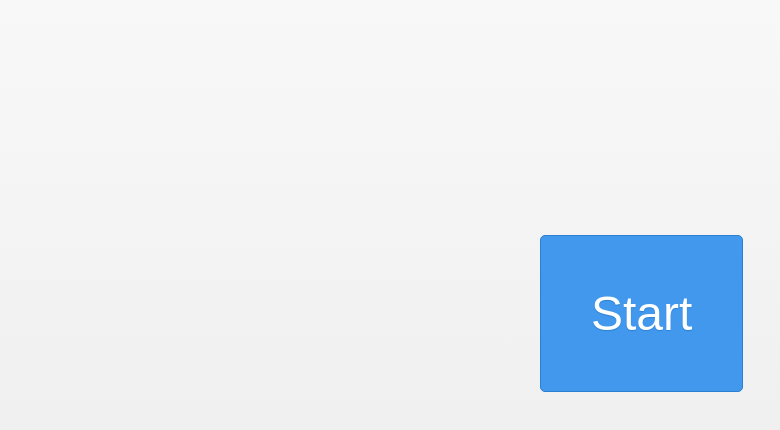
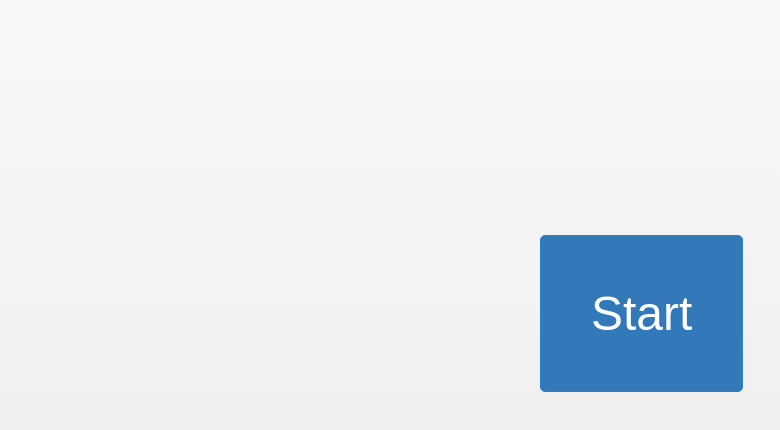
Before and after one commit to mzabriskie/assess.js, a website: page index.html in a window 1280 px wide. Both pictures are taken after a click on the button "Start". Shown: the part 88-518 px from the top of the page, without its empty margins (0-780 px from the left). Drawn offline with Linux system fonts and the light colour scheme.

Commit message:
Updating button styles

```diff
--- a/style.css
+++ b/style.css
@@ -44,7 +44,15 @@ button {
 	display:block;
 	font-size:6vmin;
 	padding:50px;
+	outline:none;
 }
+button:hover {
+	background:#3d8dd9;
+}
+button:focus {
+	background:#3378b8;
+}
+
 button[disabled] {
 	background: #cccccc;
 	border:1px solid #aaaaaa;
```
